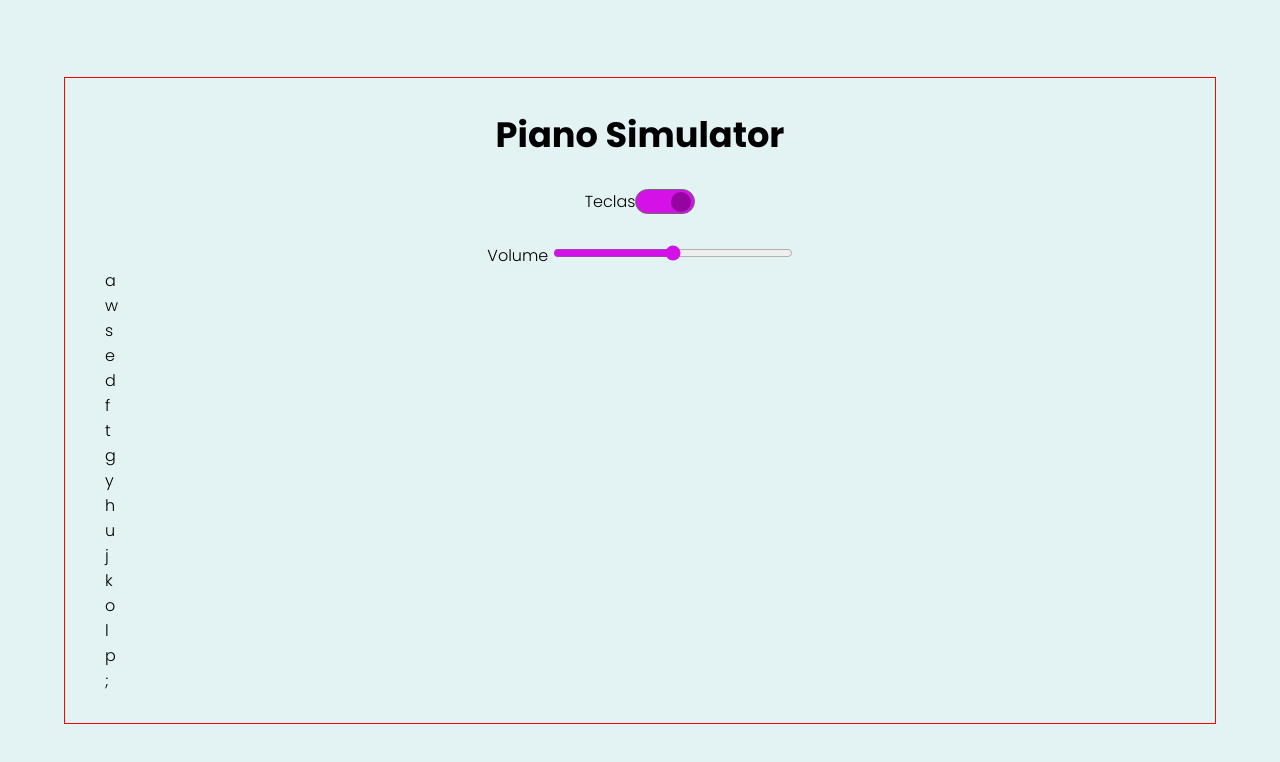
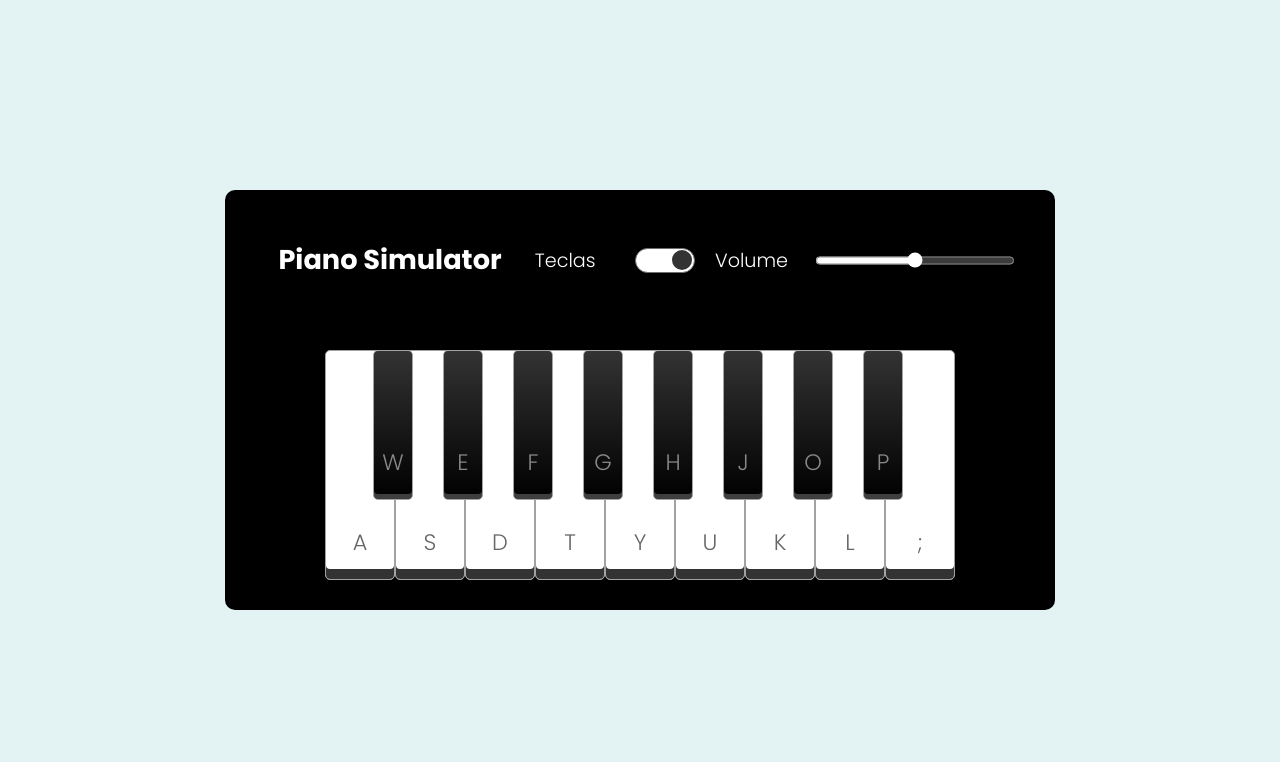
Before and after one commit to alves-victor/piano-simulator, a plain HTML site: page index.html in a window 1280 px wide. Drawn offline with Linux system fonts and the light colour scheme.

Commit message:
estilização das teclas do piano

```diff
--- a/src/styles/main.css
+++ b/src/styles/main.css
@@ -7,40 +7,35 @@ body{
 }
 
 .container{
-    border: 1px solid red;
     padding: 30px 40px;
-    width: 90%;
+    background-color: #000;
+    border-radius: 10px;
 }
 
 header{
     display: flex;
-    flex-direction: column;
-    justify-content: space-between;
+    justify-content: space-around;
     align-items: center;
-    min-height: 20vh;
-
+    min-height: 10vh;
+    width: 100%;
+    color: #fff;
 }
 
 header h2{
+    width: 250px;
     text-align: center;
-    font-size: 2.2rem;
+    font-size: 1.7rem;
 }
 
-.options{
-    display: flex;
-    width: 100%;
-    justify-content: space-evenly;
-}
-
-.options .column span{
-    margin-right: 15px;
-    font-size: 1.5rem;
-    font-weight: 500;
+header span{
+    font-size: 1.2rem;
 }
 
 .keys-toggle{
     display: flex;
+    justify-content: space-around;
     align-items: center;
+    width: 200px;
 }
 
 .keys-toggle input{
@@ -57,25 +52,83 @@ header h2{
 }
 
 .keys-toggle input:checked{
-    background-color: #d411e6;
+    background-color: #fff;
 }
 
 .keys-toggle input::before{
     content: "";
     width: 20px;
     height: 20px;
-    background-color: #9304a0;
+    background-color: #a2a2a2;
     position: absolute;
-    left: 5px;
+    left: 3px;
     border-radius: inherit;
     transition: all 0.4s ease;
 }
 
 .keys-toggle input:checked::before{
-    left: 35px;
+    left: 36px;
+    background-color: #333;
+}
+
+.volume{
+    width: 300px;
+    display: flex;
+    justify-content: space-between;
 }
 
 .volume input{
-    accent-color: #d411e6;
-    width: 15rem;
+    width: 200px;
+    accent-color: #fff;
 }
+
+.piano-keys{
+    display: flex;
+    justify-content: center;
+    margin-top: 50px;
+    cursor: pointer;
+    user-select: none;
+    position: relative;
+    text-transform: uppercase;
+}
+
+.piano-keys .key{
+    border-radius: 5px;
+    font-size: 1.4rem;
+    position: relative;
+    display: flex;
+    justify-content: center;
+}
+
+.piano-keys .key span{
+    position: absolute;
+    bottom: 20px;
+}
+
+.piano-keys .white{
+    background-color: #fff;
+    border: 1px solid #a2a2a2;
+    width: 70px;
+    height: 230px;
+    color: #666;
+    box-shadow: inset 0px -10px rgba(0, 0, 0, 0.8);
+}
+
+.piano-keys .white:active{
+    box-shadow: none;
+}
+
+.piano-keys .black{
+    background: linear-gradient(#333, #000);
+    border: 1px solid #a2a2a2;
+    width: 40px;
+    height: 150px;
+    z-index: 2;
+    margin: 0 -18px 0 -22px;
+    color: #888;
+    box-shadow: inset 0px -5px #4e4e4ecc;
+}
+
+.piano-keys .black:active{
+    box-shadow: none;
+}
```
